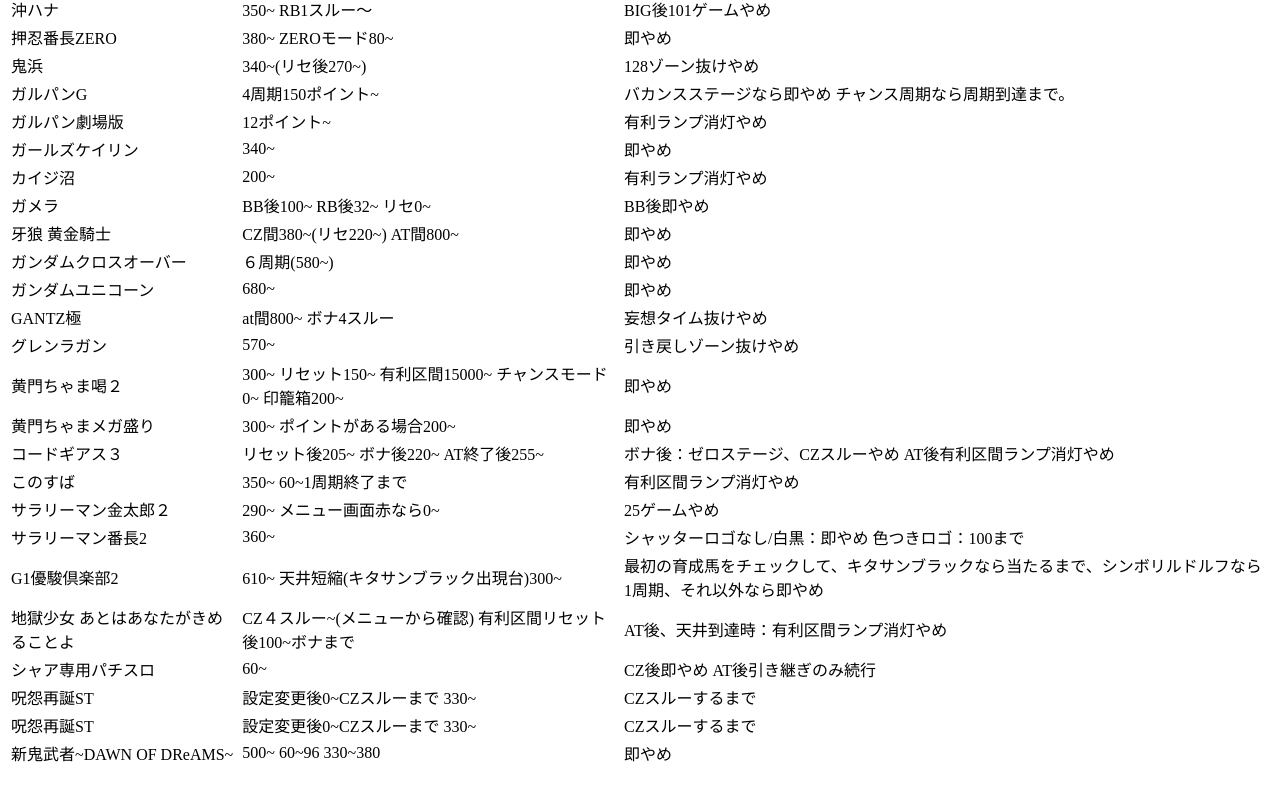
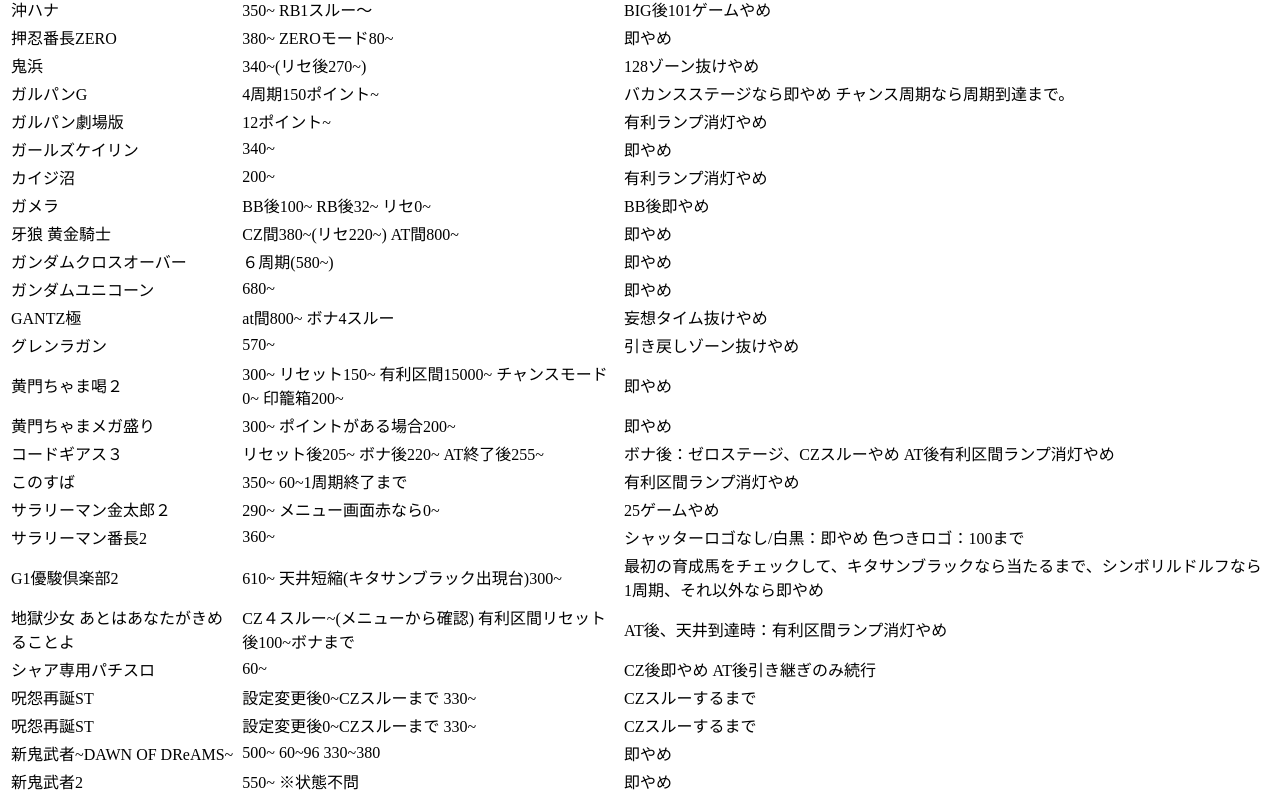
Before and after one commit to skikuchi7329/expectation, a Next.js app in the folder my-app/: page / in a window 1280 px wide. Shown: the part 769-1573 px from the top of the page. Before the commit the page ends 1545 px from the top, so only its background shows below. Built offline with nearby package versions, Linux system fonts and the light colour scheme.

Commit message:
add data

```diff
--- a/my-app/data/data.ts
+++ b/my-app/data/data.ts
@@ -316,4 +316,11 @@
     additional: "期待値見える化様より引用",
     link: "https://slotjin.com/tenjoukitaichi/shinonimusha/#2",
   },
+  {
+    title: "新鬼武者2",
+    target: "550~ ※状態不問",
+    quit: "即やめ",
+    additional: "期待値見える化様より引用",
+    link: "https://slotjin.com/tenjoukitaichi/shinonimusha2/#3",
+  },
 ];
```
